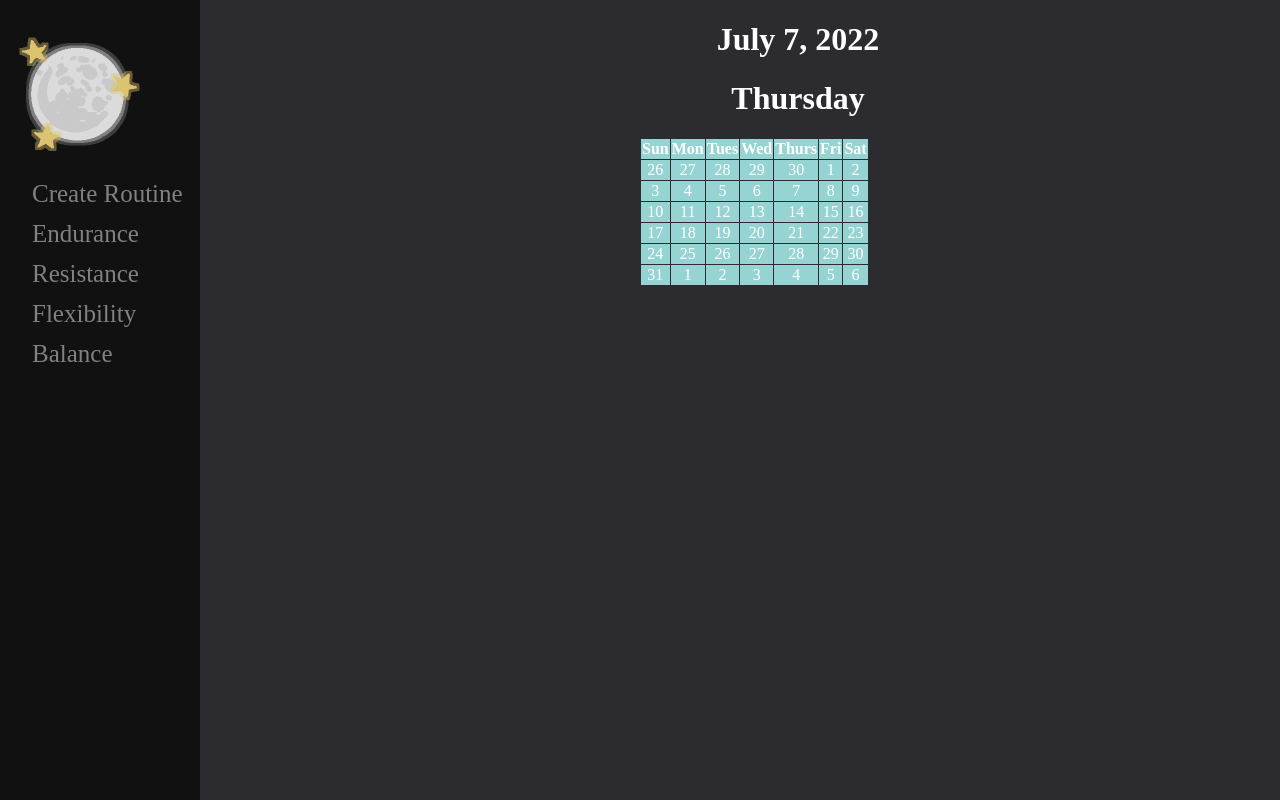
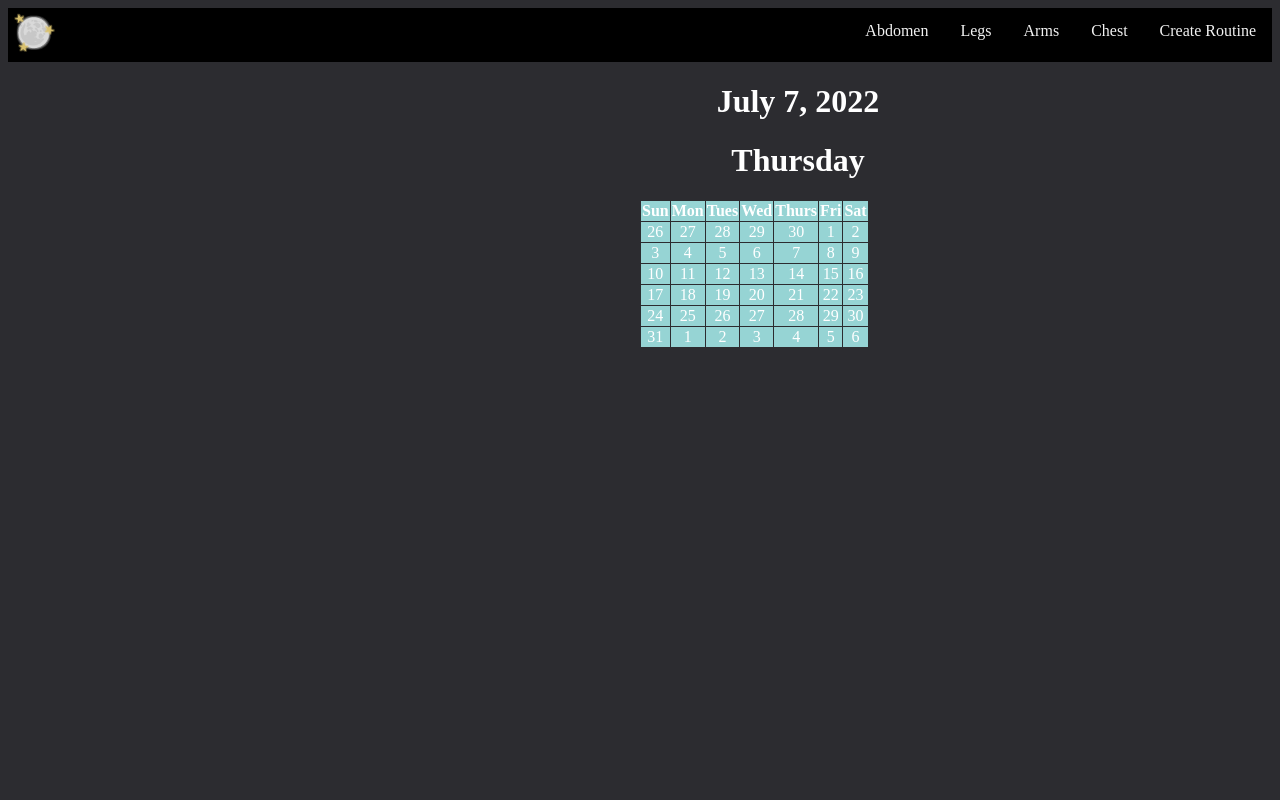
Before and after one commit to CYC02/SPS-Summer22, a React app in the folder fitness-app/: page / in a window 1280 px wide. Built offline with nearby package versions, Linux system fonts and the light colour scheme.

Commit message:
Change category name and switched the side navigation bar to the top

```diff
--- a/fitness-app/public/style.css
+++ b/fitness-app/public/style.css
@@ -9,35 +9,26 @@ p,table,h1{
   margin-left:30%;
 }
 
-/*Side Navigation*/
-.sideNav {
-  height: 100%;
-  width: 200px;
-  position: fixed;
-  z-index: 1;
-  top: 0;
-  left: 0;
-  background-color: #111;
-  overflow-x: hidden;
-  padding-top: 20px;
+/*Horizontal Navigation Bar*/
+.topNav {
+  overflow: hidden;
+  background-color: black;
 }
 
-.sideNav a {
-  padding: 6px 6px 6px 32px;
+/* Style the topnav links */
+.topNav a {
+  float: right;
+  display: block;
+  color: #f2f2f2;
+  text-align: center;
+  padding: 14px 16px;
   text-decoration: none;
-  font-size: 25px;
-  color: #818181;
-  display: block;
 }
 
-.sideNav a:hover {
-  color: #f1f1f1;
-}
-
-
-@media screen and (max-height: 450px) {
-  .sidenav {padding-top: 15px;}
-  .sidenav a {font-size: 18px;}
+/* Change color on hover */
+.topNav a:hover {
+  background-color: #ddd;
+  color: black;
 }
 
 /*Calendar Table*/
--- a/fitness-app/src/components/SideNav.js
+++ b/fitness-app/src/components/SideNav.js
@@ -4,14 +4,14 @@ class SideNav extends React.Component{
   render(){
     return(
       <>
-      <div className="sideNav">
-        <img src={logoPlaceholder} alt="logoPlaceholder" width="150px" height="150px"/>
+      <div className="topNav">
         <nav>
+          <img src={logoPlaceholder} alt="logoPlaceholder" width="50px" height="50px"/>
           <a href="#">Create Routine</a>
-          <a href="#">Endurance</a>
-          <a href="#">Resistance</a>
-          <a href="#">Flexibility</a>
-          <a href="#">Balance</a>
+          <a href="#">Chest</a>
+          <a href="#">Arms</a>
+          <a href="#">Legs</a>
+          <a href="#">Abdomen</a>
         </nav>
       </div>
       </>
```
